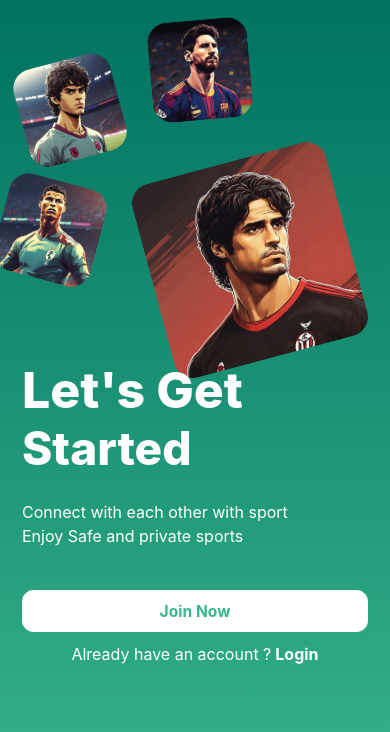
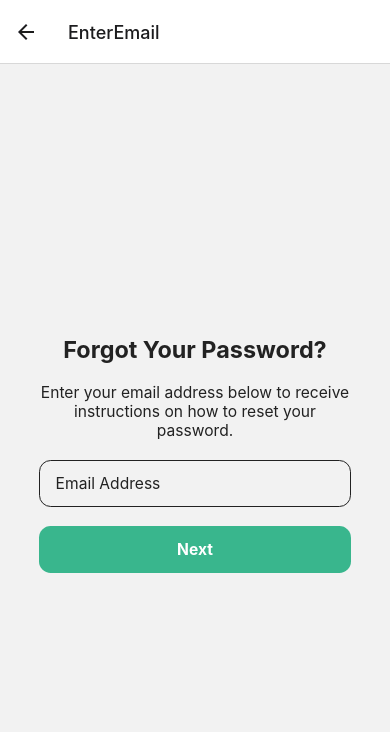
Before and after one commit to bela1saad/sports-app-frontend-mobile, a React Native app: screen /EnterEmail in a window 390 px wide. Shown: the top 732 px of the page. Built offline with nearby package versions, Linux system fonts and the light colour scheme.

Commit message:
rest ResetPasswordScreen

```diff
--- a/auth/AuthContext.jsx
+++ b/auth/AuthContext.jsx
@@ -126,6 +126,23 @@ export const AuthProvider = ({ children }) => {
     }
   };
 
+  const forgotPassword = async (email) => {
+    try {
+      const response = await axiosInstance.post("/auth/reset-password", {
+        email,
+        newPassword: "123456789", // Assuming default new password
+      });
+      console.log(
+        "Password reset email sent successfully:",
+        response.data.message
+      );
+      return response.data; // Return the response for handling in the component
+    } catch (error) {
+      console.error("Forgot password error:", error);
+      throw error; // Throw error to handle in the component
+    }
+  };
+
   const logout = async () => {
     setToken(null);
     setUserId(null);
@@ -136,7 +153,15 @@ export const AuthProvider = ({ children }) => {
 
   return (
     <AuthContext.Provider
-      value={{ token, currentPlayer, login, register, resetPassword, logout }}
+      value={{
+        token,
+        currentPlayer,
+        login,
+        register,
+        resetPassword,
+        forgotPassword,
+        logout,
+      }}
     >
       {children}
     </AuthContext.Provider>
--- a/navigation/StackNavigator.jsx
+++ b/navigation/StackNavigator.jsx
@@ -32,6 +32,9 @@ import JoinTeamScreen from "../screens/JoinTeamScreen";
 import EditTeamScreen from "../screens/EditTeamScreen";
 import InvitePlayersScreen from "../screens/InvitePlayers";
 import LineupEditScreen from "../screens/LineupEditScreen";
+import EnterEmailScreen from "../screens/login/EnterEmailScreen";
+import EnterCodeScreen from "../screens/login/EnterCodeScreen";
+import ResetPasswordScreen from "../screens/login/ResetPasswordScreen";
 
 const Stack = createStackNavigator();
 
@@ -97,6 +100,9 @@ const StackNavigator = () => {
           <Stack.Screen name="Login" component={Login} />
           <Stack.Screen name="Verification" component={VerificationScreen} />
           <Stack.Screen name="ForgotPassword" component={ForgotPassword} />
+          <Stack.Screen name="EnterEmail" component={EnterEmailScreen} />
+          <Stack.Screen name="EnterCode" component={EnterCodeScreen} />
+          <Stack.Screen name="ResetPassword" component={ResetPasswordScreen} />
         </>
       )}
     </Stack.Navigator>
--- a/screens/ProfileScreen.jsx
+++ b/screens/ProfileScreen.jsx
@@ -533,7 +533,7 @@ const ProfileScreen = ({ route }) => {
               <Text style={styles.name}>{profileData.team.name}</Text>
 
               {/* Followers, Following, Trophies */}
-              <View style={styles.countContainer}>
+              <View style={styles.countContainer2}>
                 <TouchableOpacity
                   onPress={() => navigateToFollowersFollowing(profileType, id)}
                   style={styles.countItem}
@@ -543,15 +543,7 @@ const ProfileScreen = ({ route }) => {
                   </Text>
                   <Text style={styles.countLabel}>Followers</Text>
                 </TouchableOpacity>
-                <TouchableOpacity
-                  onPress={() =>
-                    navigateToFollowersFollowing(profileType, profileId)
-                  }
-                  style={styles.countItem}
-                >
-                  <Text style={styles.countNumber}>{formatCount(5)}</Text>
-                  <Text style={styles.countLabel}>Following</Text>
-                </TouchableOpacity>
+
                 <TouchableOpacity
                   onPress={navigateToTrophies}
                   style={styles.countItem}
@@ -670,12 +662,6 @@ const ProfileScreen = ({ route }) => {
             <Text style={styles.infoTitle}>Description</Text>
             <Text style={styles.infoText}>{profileData.team.description}</Text>
           </View>
-          {/* Barrier */}
-          <View style={styles.barrier} />
-          {/*formation*/}
-          <View style={styles.lineupGrid}></View>
-          {/* Barrier */}
-          <View style={styles.barrier2} />
           {/* Lineup */}
           <View style={styles.lineupContainer}>
             <Text style={styles.lineupTitle}>Lineup</Text>
@@ -715,9 +701,12 @@ const ProfileScreen = ({ route }) => {
               </View>
             ))}
           </View>
-
           {/* Barrier */}
           <View style={styles.barrier} />
+          {/*formation*/}
+          <View style={styles.lineupGrid}>
+            <LineupGrid lineup={lineupData} />
+          </View>
         </ScrollView>
       </SafeAreaView>
     );
@@ -1099,12 +1088,27 @@ const styles = StyleSheet.create({
     marginBottom: windowWidth * 0.01,
     marginTop: windowWidth * 0.05,
   },
+  countContainer2: {
+    flexDirection: "row",
+    alignItems: "center",
+    marginBottom: windowWidth * 0.01,
+    marginTop: windowWidth * 0.05,
+  },
+
+  countTeamContainer: {
+    flexDirection: "row",
+    alignItems: "center",
+    justifyContent: "space-between",
+    marginBottom: windowWidth * 0.01,
+    marginTop: windowWidth * 0.05,
+  },
   countItem: {
     marginRight: 20,
     alignItems: "center",
     justifyContent: "center",
     position: "relative",
   },
+
   countNumber: {
     fontSize: Math.min(windowWidth * 0.06, maxFontSize),
     fontWeight: "bold",
--- /dev/null
+++ b/screens/login/EnterCodeScreen.jsx
@@ -0,0 +1,108 @@
+// EnterCodeScreen.js
+
+import React, { useState } from "react";
+import {
+  View,
+  Text,
+  TextInput,
+  TouchableOpacity,
+  Dimensions,
+  StyleSheet,
+} from "react-native";
+import COLORS from "../../constants/colors";
+import axiosInstance from "../../utils/axios";
+
+const { width } = Dimensions.get("window");
+
+const EnterCodeScreen = ({ route, navigation }) => {
+  const { email } = route.params;
+  const [code, setCode] = useState("");
+
+  const handleVerifyCode = async () => {
+    try {
+      const response = await axiosInstance.post(
+        "/auth/reset-password/verify-code",
+        {
+          email,
+          code,
+        }
+      );
+      console.log("Verification successful:", response.data);
+      navigation.navigate("ResetPassword", { email });
+    } catch (error) {
+      console.error("Verification code error:", error);
+      alert(
+        error.response.data.message ||
+          "An error occurred while verifying the code. Please check the code and try again."
+      );
+    }
+  };
+
+  return (
+    <View style={styles.container}>
+      <Text style={styles.title}>Enter Verification Code</Text>
+      <Text style={styles.subtitle}>
+        Please enter the verification code sent to your email.
+      </Text>
+      <TextInput
+        style={styles.input}
+        placeholder="Verification Code"
+        placeholderTextColor={COLORS.black}
+        value={code}
+        onChangeText={setCode}
+        keyboardType="numeric"
+      />
+      <TouchableOpacity style={styles.button} onPress={handleVerifyCode}>
+        <Text style={styles.buttonText}>Verify Code</Text>
+      </TouchableOpacity>
+    </View>
+  );
+};
+
+const styles = StyleSheet.create({
+  container: {
+    flex: 1,
+    alignItems: "center",
+    justifyContent: "center",
+    paddingHorizontal: width * 0.1,
+  },
+  title: {
+    fontSize: width * 0.06,
+    fontWeight: "bold",
+    marginBottom: width * 0.05,
+    textAlign: "center",
+    color: COLORS.black,
+  },
+  subtitle: {
+    fontSize: width * 0.04,
+    marginBottom: width * 0.05,
+    textAlign: "center",
+    color: COLORS.black,
+  },
+  input: {
+    width: "100%",
+    height: width * 0.12,
+    borderColor: COLORS.black,
+    borderWidth: 1,
+    borderRadius: width * 0.03,
+    marginBottom: width * 0.05,
+    paddingHorizontal: width * 0.04,
+    fontSize: width * 0.04,
+    color: COLORS.black,
+  },
+  button: {
+    width: "100%",
+    height: width * 0.12,
+    backgroundColor: COLORS.primary,
+    borderRadius: width * 0.03,
+    alignItems: "center",
+    justifyContent: "center",
+  },
+  buttonText: {
+    fontSize: width * 0.04,
+    fontWeight: "bold",
+    color: COLORS.white,
+  },
+});
+
+export default EnterCodeScreen;
--- /dev/null
+++ b/screens/login/EnterEmailScreen.jsx
@@ -0,0 +1,114 @@
+// EnterEmailScreen.js
+
+import React, { useState } from "react";
+import {
+  View,
+  Text,
+  TextInput,
+  TouchableOpacity,
+  Dimensions,
+  StyleSheet,
+  Alert,
+} from "react-native";
+import axiosInstance from "../../utils/axios"; // Import your axios instance
+import COLORS from "../../constants/colors";
+
+const { width } = Dimensions.get("window");
+
+const EnterEmailScreen = ({ navigation }) => {
+  const [email, setEmail] = useState("");
+
+  const handleNext = async () => {
+    if (email.trim() === "") {
+      alert("Please enter your email.");
+      return;
+    }
+
+    try {
+      const response = await axiosInstance.post(
+        "/auth/reset-password/send-code",
+        {
+          email,
+        }
+      );
+      console.log("Send code response:", response.data);
+      navigation.navigate("EnterCode", { email });
+    } catch (error) {
+      console.error("Send code error:", error);
+      Alert.alert(
+        "Send Code Error",
+        error.response.data.message ||
+          "An error occurred while sending the verification code. Please try again later."
+      );
+    }
+  };
+
+  return (
+    <View style={styles.container}>
+      <Text style={styles.title}>Forgot Your Password?</Text>
+      <Text style={styles.subtitle}>
+        Enter your email address below to receive instructions on how to reset
+        your password.
+      </Text>
+      <TextInput
+        style={styles.input}
+        placeholder="Email Address"
+        placeholderTextColor={COLORS.black}
+        value={email}
+        onChangeText={setEmail}
+        keyboardType="email-address"
+      />
+      <TouchableOpacity style={styles.button} onPress={handleNext}>
+        <Text style={styles.buttonText}>Next</Text>
+      </TouchableOpacity>
+    </View>
+  );
+};
+
+const styles = StyleSheet.create({
+  container: {
+    flex: 1,
+    alignItems: "center",
+    justifyContent: "center",
+    paddingHorizontal: width * 0.1,
+  },
+  title: {
+    fontSize: width * 0.06,
+    fontWeight: "bold",
+    marginBottom: width * 0.05,
+    textAlign: "center",
+    color: COLORS.black,
+  },
+  subtitle: {
+    fontSize: width * 0.04,
+    marginBottom: width * 0.05,
+    textAlign: "center",
+    color: COLORS.black,
+  },
+  input: {
+    width: "100%",
+    height: width * 0.12,
+    borderColor: COLORS.black,
+    borderWidth: 1,
+    borderRadius: width * 0.03,
+    marginBottom: width * 0.05,
+    paddingHorizontal: width * 0.04,
+    fontSize: width * 0.04,
+    color: COLORS.black,
+  },
+  button: {
+    width: "100%",
+    height: width * 0.12,
+    backgroundColor: COLORS.primary,
+    borderRadius: width * 0.03,
+    alignItems: "center",
+    justifyContent: "center",
+  },
+  buttonText: {
+    fontSize: width * 0.04,
+    fontWeight: "bold",
+    color: COLORS.white,
+  },
+});
+
+export default EnterEmailScreen;
--- a/screens/login/Login.jsx
+++ b/screens/login/Login.jsx
@@ -56,7 +56,7 @@ const Login = ({ navigation }) => {
 
   const handleForgotPassword = () => {
     // Navigate to the forgot password screen
-    navigation.navigate("ForgotPassword");
+    navigation.navigate("EnterEmail");
   };
 
   return (
--- /dev/null
+++ b/screens/login/ResetPasswordScreen.jsx
@@ -0,0 +1,110 @@
+// ResetPasswordScreen.js
+
+import React, { useState } from "react";
+import {
+  View,
+  Text,
+  TextInput,
+  TouchableOpacity,
+  Dimensions,
+  StyleSheet,
+  Alert,
+} from "react-native";
+import COLORS from "../../constants/colors";
+import axiosInstance from "../../utils/axios";
+
+const { width } = Dimensions.get("window");
+
+const ResetPasswordScreen = ({ route, navigation }) => {
+  const { email } = route.params;
+  const [newPassword, setNewPassword] = useState("");
+
+  const handleResetPassword = async () => {
+    try {
+      const response = await axiosInstance.post("/auth/reset-password", {
+        email,
+        newPassword,
+      });
+      console.log("Password reset successful:", response.data);
+      Alert.alert(
+        "Password Reset",
+        "Your password has been successfully reset."
+      );
+      // Navigate to login screen or any other screen after password reset
+      navigation.navigate("Login"); // Example navigation to login screen
+    } catch (error) {
+      console.error("Password reset error:", error);
+      Alert.alert(
+        "Error",
+        error.response.data.message ||
+          "An error occurred while resetting your password. Please try again later."
+      );
+    }
+  };
+
+  return (
+    <View style={styles.container}>
+      <Text style={styles.title}>Reset Your Password</Text>
+      <Text style={styles.subtitle}>Enter your new password below.</Text>
+      <TextInput
+        style={styles.input}
+        placeholder="New Password"
+        placeholderTextColor={COLORS.black}
+        value={newPassword}
+        onChangeText={setNewPassword}
+        secureTextEntry
+      />
+      <TouchableOpacity style={styles.button} onPress={handleResetPassword}>
+        <Text style={styles.buttonText}>Reset Password</Text>
+      </TouchableOpacity>
+    </View>
+  );
+};
+
+const styles = StyleSheet.create({
+  container: {
+    flex: 1,
+    alignItems: "center",
+    justifyContent: "center",
+    paddingHorizontal: width * 0.1,
+  },
+  title: {
+    fontSize: width * 0.06,
+    fontWeight: "bold",
+    marginBottom: width * 0.05,
+    textAlign: "center",
+    color: COLORS.black,
+  },
+  subtitle: {
+    fontSize: width * 0.04,
+    marginBottom: width * 0.05,
+    textAlign: "center",
+    color: COLORS.black,
+  },
+  input: {
+    width: "100%",
+    height: width * 0.12,
+    borderColor: COLORS.black,
+    borderWidth: 1,
+    borderRadius: width * 0.03,
+    marginBottom: width * 0.05,
+    paddingHorizontal: width * 0.04,
+    fontSize: width * 0.04,
+    color: COLORS.black,
+  },
+  button: {
+    width: "100%",
+    height: width * 0.12,
+    backgroundColor: COLORS.primary,
+    borderRadius: width * 0.03,
+    alignItems: "center",
+    justifyContent: "center",
+  },
+  buttonText: {
+    fontSize: width * 0.04,
+    fontWeight: "bold",
+    color: COLORS.white,
+  },
+});
+
+export default ResetPasswordScreen;
```
